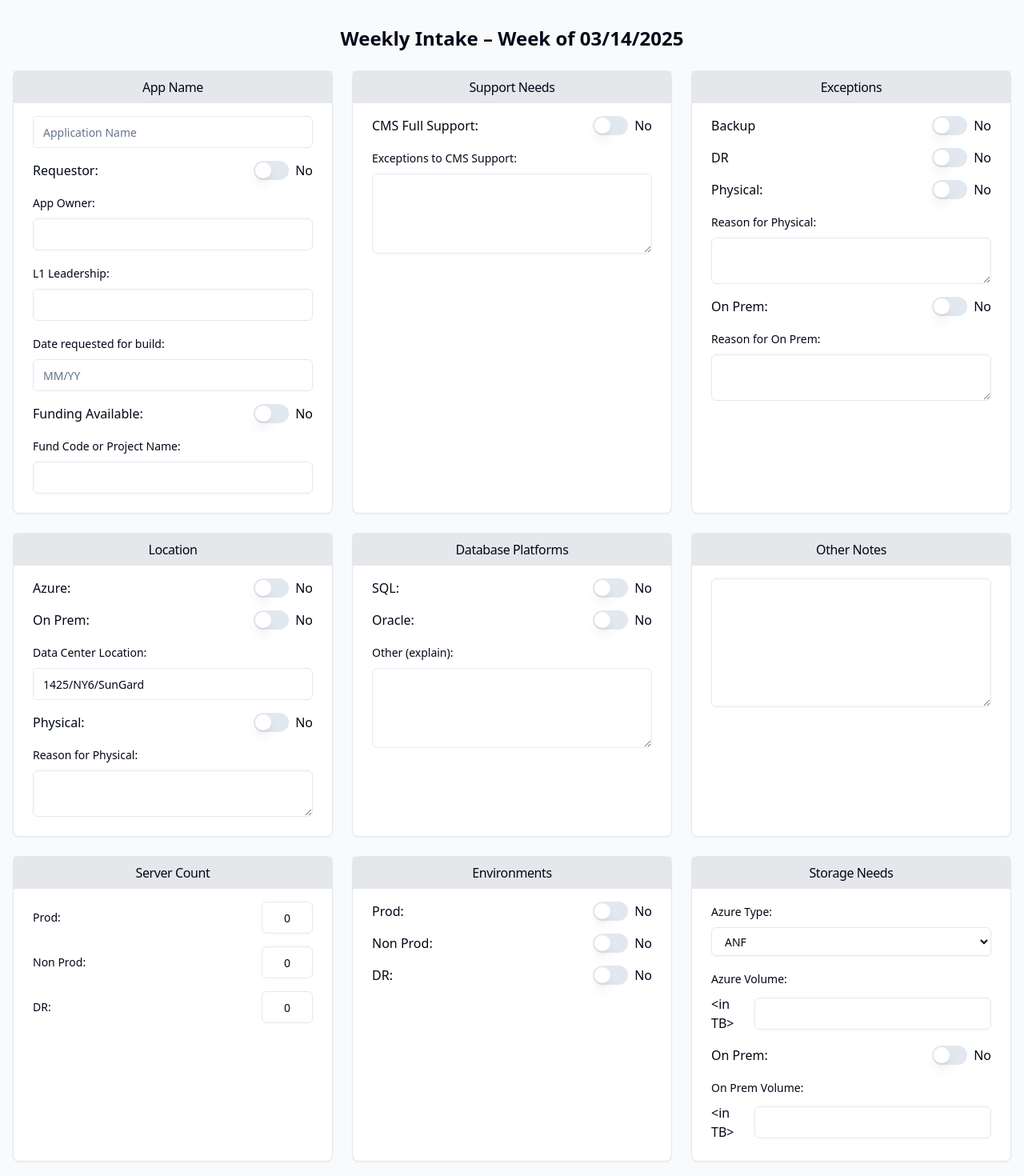
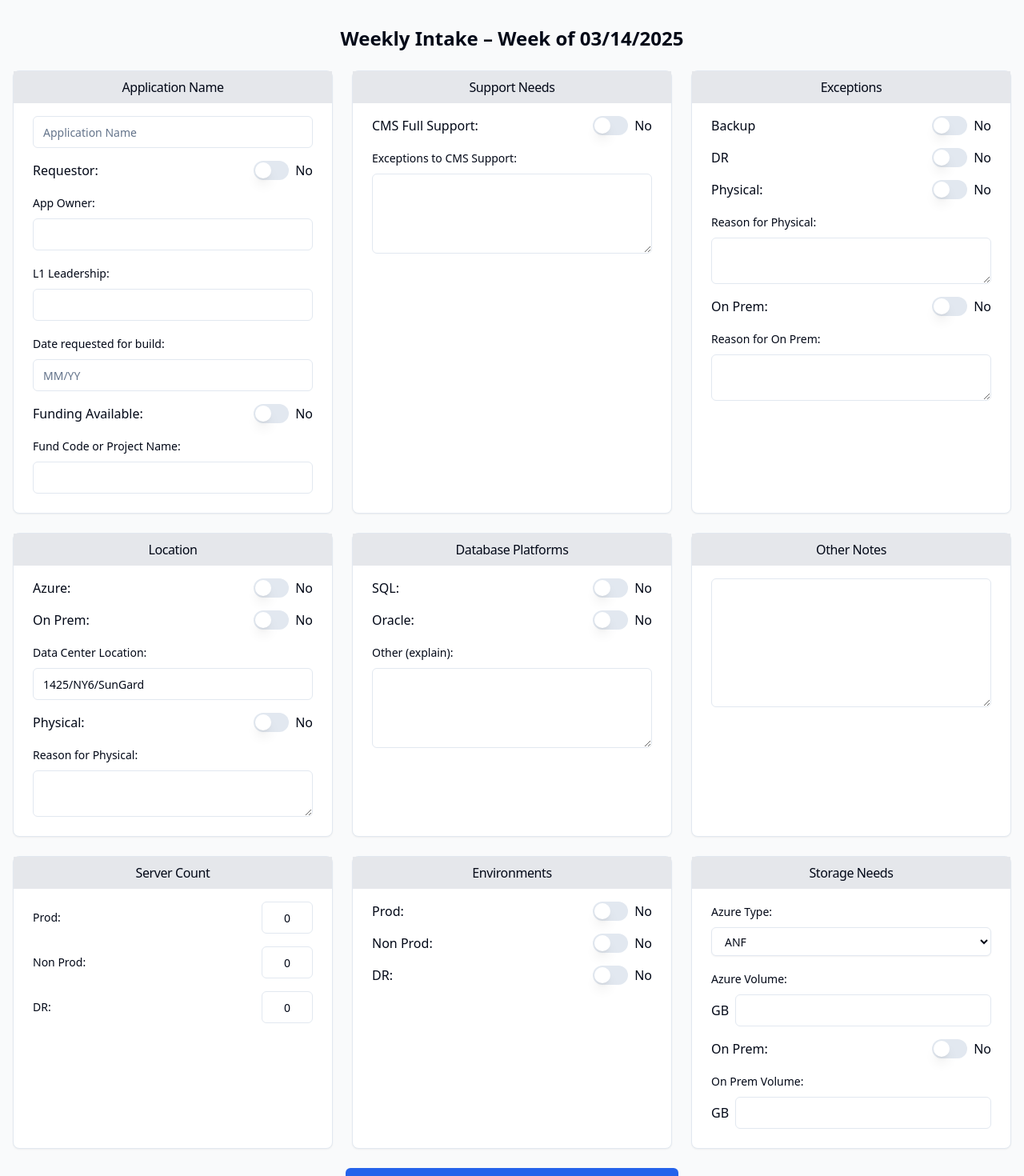
Before and after one commit to Jeevanhm/intake-form-g1, a React (Vite) app: page / in a window 1280 px wide. Shown: the top 1470 px of the page at 80% size. Built offline with nearby package versions, Linux system fonts and the light colour scheme.

Commit message:
Rename labels and units
Renamed "App Name" to "Application Name" and "<in TB>" to "GB".

```diff
--- a/src/components/WeeklyIntakeForm.tsx
+++ b/src/components/WeeklyIntakeForm.tsx
@@ -112,10 +112,10 @@ const WeeklyIntakeForm = () => {
 
       <form onSubmit={handleSubmit} className="space-y-6">
         <div className="grid grid-cols-1 md:grid-cols-3 gap-6">
-          {/* App Name Section */}
+          {/* Application Name Section */}
           <Card>
             <CardHeader className="bg-gray-200 py-2">
-              <CardTitle className="text-center text-base font-medium">App Name</CardTitle>
+              <CardTitle className="text-center text-base font-medium">Application Name</CardTitle>
             </CardHeader>
             <CardContent className="pt-4 space-y-4">
               <div className="space-y-2">
@@ -371,7 +371,7 @@ const WeeklyIntakeForm = () => {
               <div className="space-y-2">
                 <Label htmlFor="azureVolume">Azure Volume:</Label>
                 <div className="flex items-center">
-                  <span className="mr-2">&lt;in TB&gt;</span>
+                  <span className="mr-2">GB</span>
                   <Input
                     id="azureVolume"
                     value={formData.azureVolume}
@@ -385,7 +385,7 @@ const WeeklyIntakeForm = () => {
               <div className="space-y-2">
                 <Label htmlFor="onPremVolume">On Prem Volume:</Label>
                 <div className="flex items-center">
-                  <span className="mr-2">&lt;in TB&gt;</span>
+                  <span className="mr-2">GB</span>
                   <Input
                     id="onPremVolume"
                     value={formData.onPremVolume}
```
